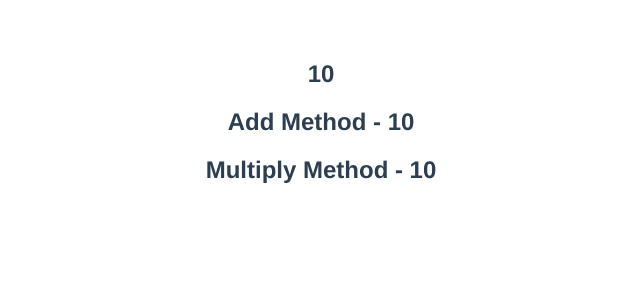
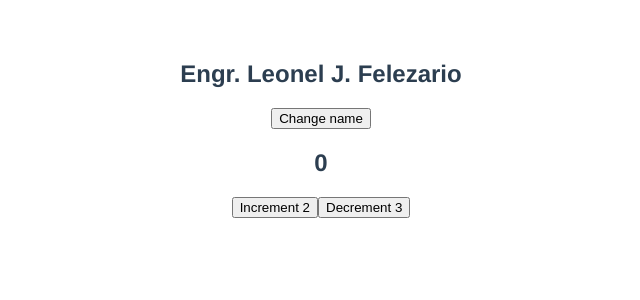
Before and after one commit to Daemusin12/vue-js, a Vue app in the folder hello-world/: page / in a window 1280 px wide. Shown: the top 300 px of the page, without its empty margins (319-959 px from the left). Built offline with nearby package versions, Linux system fonts and the light colour scheme.

Commit message:
Event handling

```diff
--- /dev/null
+++ b/hello-world/src/EventHandlingApp.vue
@@ -0,0 +1,47 @@
+<template>
+  <h2>{{ name }}</h2>
+  <div>
+    <button v-on:click="changeName($event), increment(1, $event)">Change name</button>
+  </div>
+  <h2>{{ count }}</h2>
+  <div>
+    <button @click=increment(2)>Increment 2 </button>
+    <button @click=decrement(3)>Decrement 3</button>
+  </div>
+</template>
+
+<script>
+export default {
+  name: 'EventHandlingApp',
+  data() {
+    return {
+      name: 'Engr. Leonel J. Felezario',
+      count: 0,
+    }
+  },
+  methods: {
+    changeName(event) {
+      this.name = 'Superman',
+      console.log('Event', event)
+    },
+    increment(num, event) {
+      this.count += num,
+      console.log('Event', event)
+    },
+    decrement(num) {
+      this.count -= num
+    },
+  },
+}
+</script>
+
+<style>
+#app {
+  font-family: Avenir, Helvetica, Arial, sans-serif;
+  -webkit-font-smoothing: antialiased;
+  -moz-osx-font-smoothing: grayscale;
+  text-align: center;
+  color: #2c3e50;
+  margin-top: 60px;
+}
+</style>
--- a/hello-world/src/main.js
+++ b/hello-world/src/main.js
@@ -1,5 +1,6 @@
 import { createApp } from 'vue'
 // import App from './App.vue'
-import MethodApp from './MethodApp.vue'
+// import MethodApp from './MethodApp.vue'
+import EventhandlingApp from './EventHandlingApp.vue'
 
-createApp(MethodApp).mount('#app')
+createApp(EventhandlingApp).mount('#app')
```
